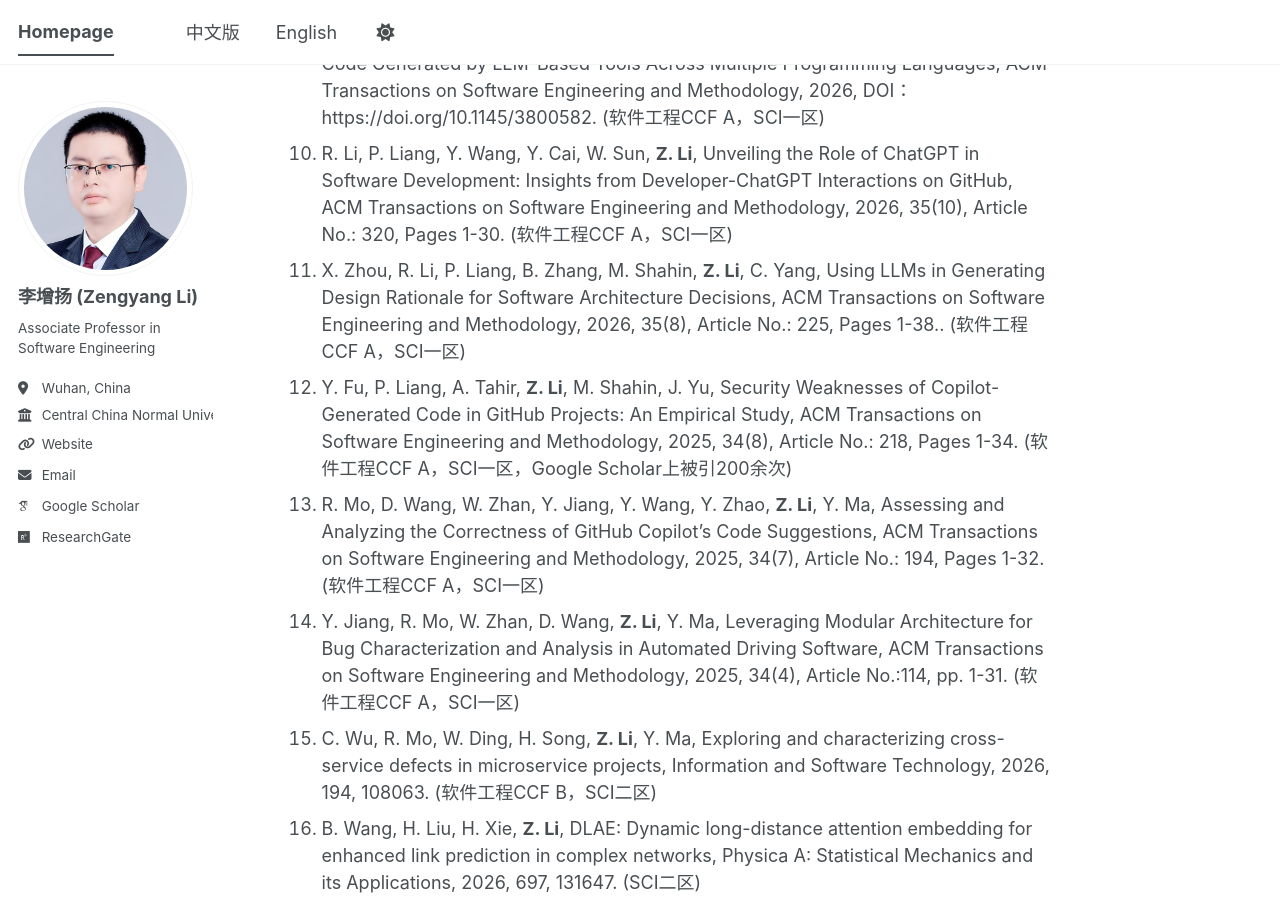
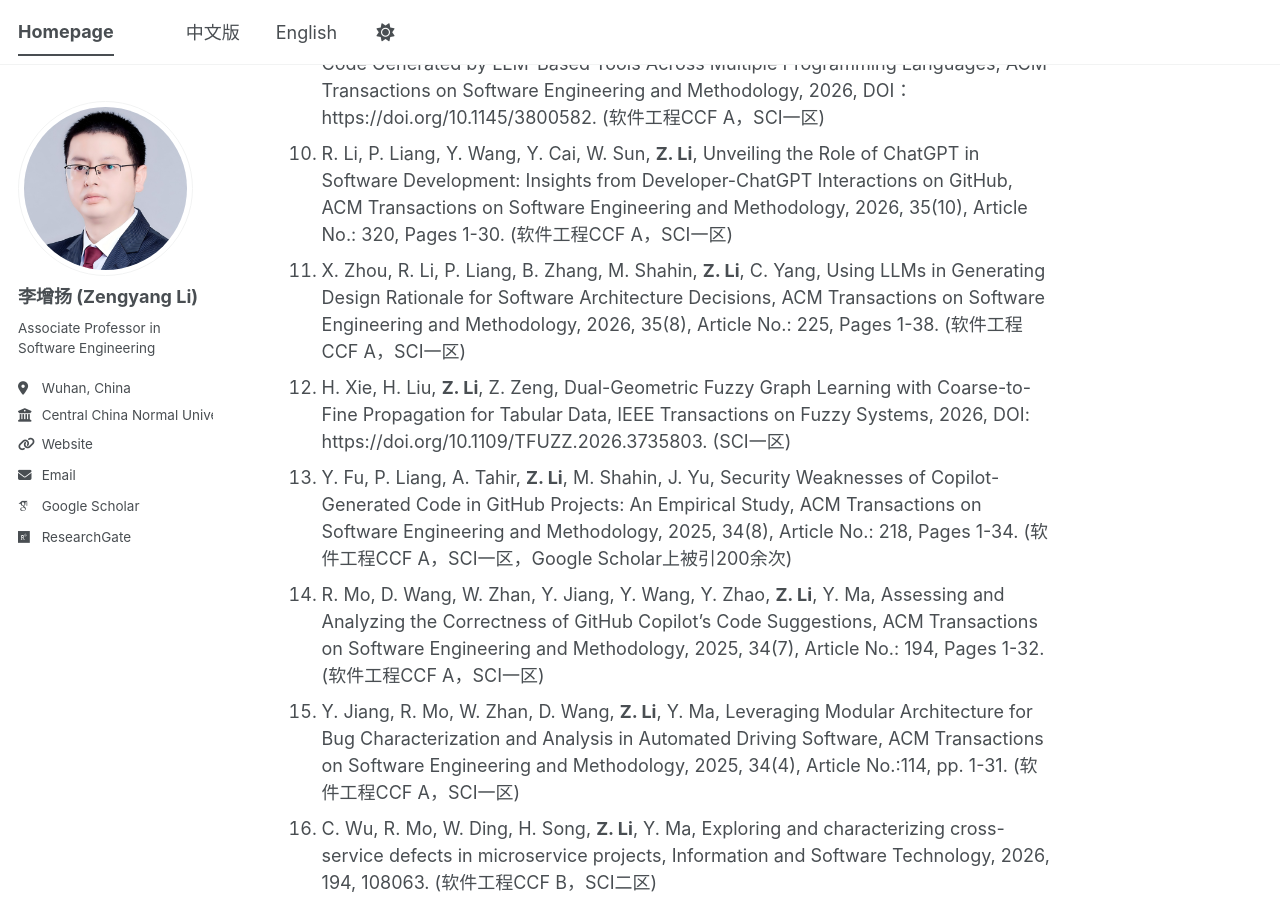
Before and after one commit to zengyang/zengyang.github.io, a Jekyll site: the page built from _pages/about.md, in a window 1280 px wide and 900 px high, scrolled down 3008 px. Built offline with Jekyll 4.4.1, drawn with Linux system fonts in a browser that asks for light colours; some web fonts are replaced; a script bundle is joined from its source files by our own code; library files that are not in the unit come from our copies.

Commit message:
Update about.md

```diff
--- a/_pages/about.md
+++ b/_pages/about.md
@@ -77,7 +77,8 @@
 1. B. Zhang, P. Liang, X. Zhou, X. Zhou, D. Lo, Q. Feng, **Z. Li**, L. Li, A Comprehensive Evaluation of Parameter-Efficient Fine-Tuning on Code Smell Detection, ACM Transactions on Software Engineering and Methodology, 2026, DOI: https://doi.org/10.1145/3806390. (软件工程CCF A，SCI一区)
 1. R. Li, R. Mo, Y. Zeng, Z. Liu, **Z. Li**, Y. Ma, A Multi-Dimensional Quality Evaluation of Code Generated by LLM-Based Tools Across Multiple Programming Languages, ACM Transactions on Software Engineering and Methodology, 2026, DOI：https://doi.org/10.1145/3800582. (软件工程CCF A，SCI一区)
 1. R. Li, P. Liang, Y. Wang, Y. Cai, W. Sun, **Z. Li**, Unveiling the Role of ChatGPT in Software Development: Insights from Developer-ChatGPT Interactions on GitHub, ACM Transactions on Software Engineering and Methodology, 2026, 35(10), Article No.: 320, Pages 1-30. (软件工程CCF A，SCI一区)
-1. X. Zhou, R. Li, P. Liang, B. Zhang, M. Shahin, **Z. Li**, C. Yang, Using LLMs in Generating Design Rationale for Software Architecture Decisions, ACM Transactions on Software Engineering and Methodology, 2026, 35(8), Article No.: 225, Pages 1-38.. (软件工程CCF A，SCI一区)
+1. X. Zhou, R. Li, P. Liang, B. Zhang, M. Shahin, **Z. Li**, C. Yang, Using LLMs in Generating Design Rationale for Software Architecture Decisions, ACM Transactions on Software Engineering and Methodology, 2026, 35(8), Article No.: 225, Pages 1-38. (软件工程CCF A，SCI一区)
+1. H. Xie, H. Liu, **Z. Li**, Z. Zeng, Dual-Geometric Fuzzy Graph Learning with Coarse-to-Fine Propagation for Tabular Data, IEEE Transactions on Fuzzy Systems, 2026, DOI: https://doi.org/10.1109/TFUZZ.2026.3735803. (SCI一区)
 1. Y. Fu, P. Liang, A. Tahir, **Z. Li**, M. Shahin, J. Yu, Security Weaknesses of Copilot-Generated Code in GitHub Projects: An Empirical Study, ACM Transactions on Software Engineering and Methodology, 2025, 34(8), Article No.: 218, Pages 1-34. (软件工程CCF A，SCI一区，Google Scholar上被引200余次)
 1. R. Mo, D. Wang, W. Zhan, Y. Jiang, Y. Wang, Y. Zhao, **Z. Li**, Y. Ma, Assessing and Analyzing the Correctness of GitHub Copilot’s Code Suggestions, ACM Transactions on Software Engineering and Methodology, 2025, 34(7), Article No.: 194, Pages 1-32. (软件工程CCF A，SCI一区)
 1. Y. Jiang, R. Mo, W. Zhan, D. Wang, **Z. Li**, Y. Ma, Leveraging Modular Architecture for Bug Characterization and Analysis in Automated Driving Software, ACM Transactions on Software Engineering and Methodology, 2025, 34(4), Article No.:114, pp. 1-31. (软件工程CCF A，SCI一区)
```
